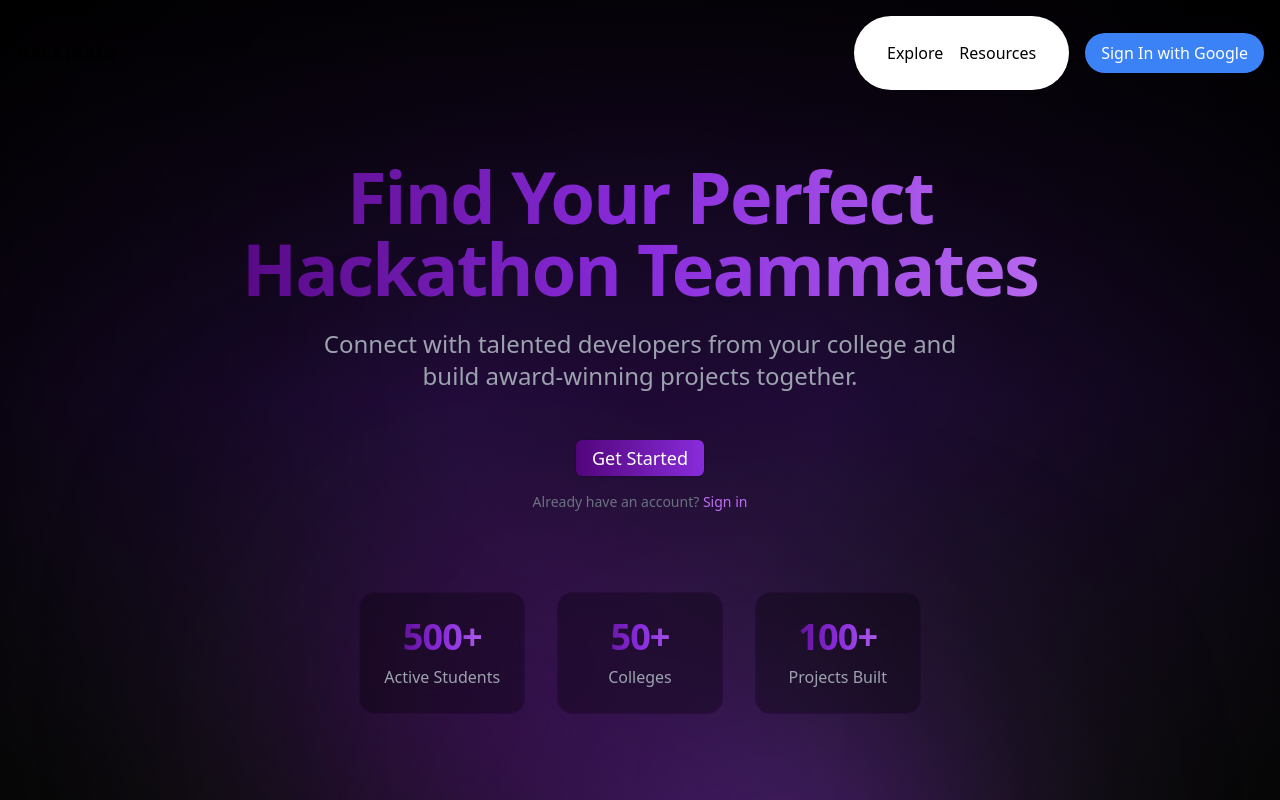
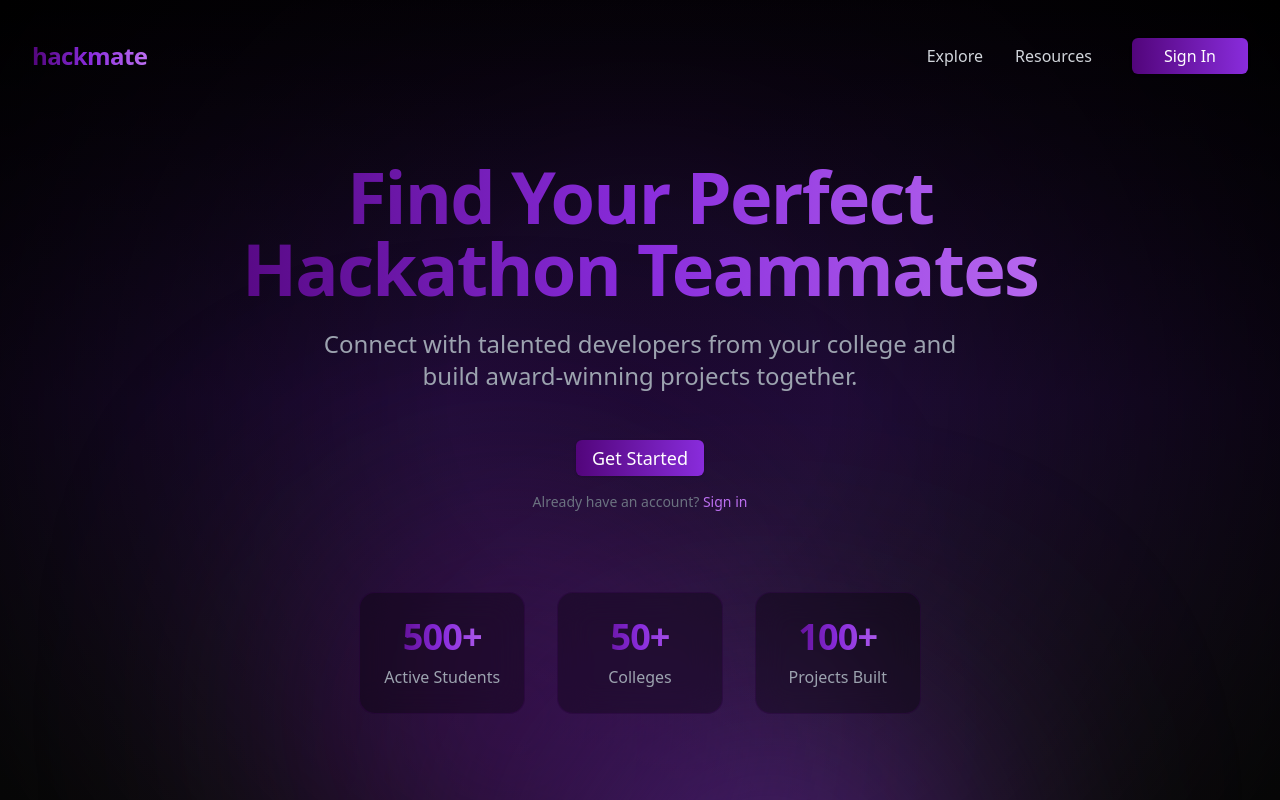
Before and after one commit to kichuman28/hackmatev0, a Next.js app: page / in a window 1280 px wide. Shown: the top 800 px of the page. Built offline with nearby package versions, Linux system fonts and the light colour scheme; no server answers.

Commit message:
Update: Changed the ui of the navbar

```diff
--- a/app/components/Navbar.tsx
+++ b/app/components/Navbar.tsx
@@ -4,14 +4,17 @@ import React, { useState, useEffect } from 'react';
 import Link from 'next/link';
 import { useRouter } from 'next/navigation';
 import { useAuth } from '@/app/hooks/useAuth';
-import { HoveredLink, Menu, MenuItem} from "./ui/navbar-menu";
+import { HoveredLink, Menu, MenuItem } from "./ui/navbar-menu";
 import { cn } from "@/app/lib/utils";
+import { Button } from './ui/button';
+import { Menu as MenuIcon, X } from 'lucide-react';
 
 const Navbar = ({ className }: { className?: string }) => {
   const router = useRouter();
   const { user, signInWithGoogle, logout } = useAuth();
   const [active, setActive] = useState<string | null>(null);
   const [isScrolled, setIsScrolled] = useState(false);
+  const [isMobileMenuOpen, setIsMobileMenuOpen] = useState(false);
 
   useEffect(() => {
     const handleScroll = () => {
@@ -24,10 +27,7 @@ const Navbar = ({ className }: { className?: string }) => {
 
   const handleLogout = async () => {
     try {
-      // First navigate away from protected routes
       router.push('/');
-
-      // Then perform logout
       await logout();
     } catch (error) {
       console.error('Error logging out:', error);
@@ -38,29 +38,32 @@ const Navbar = ({ className }: { className?: string }) => {
     <nav className={cn(
       "fixed top-0 inset-x-0 z-50 transition-all duration-300",
       isScrolled
-        ? "max-w-3xl mx-auto mt-4 rounded-full bg-white/80 dark:bg-zinc-800/80 shadow-lg backdrop-blur-md"
-        : "w-full bg-transparent",
+        ? "bg-black/50 backdrop-blur-lg border-b border-white/10"
+        : "bg-transparent py-4",
       className
     )}>
-      <div className={cn(
-        "flex justify-between items-center",
-        isScrolled ? "p-2" : "p-4"
-      )}>
-        <Link href="/" className="text-xl font-bold text-black dark:text-white">
+      <div className="max-w-7xl mx-auto px-6 lg:px-8">
+        <div className="flex justify-between items-center h-20">
+          {/* Logo */}
+          <Link href="/" className="flex items-center space-x-2">
+            <span className="text-2xl font-bold gradient-text tracking-tight">
               hackmate
+            </span>
           </Link>
-        <div className="flex items-center space-x-4">
+
+          {/* Desktop Navigation */}
+          <div className="hidden md:flex items-center space-x-10">
             <Menu setActive={setActive}>
               <MenuItem setActive={setActive} active={active} item="Explore">
-              <div className="flex flex-col space-y-4 text-sm">
+                <div className="flex flex-col space-y-4 text-base">
                   <HoveredLink href="/hackathons">Hackathons</HoveredLink>
                   <HoveredLink href="/teams">Teams</HoveredLink>
                   <HoveredLink href="/projects">Projects</HoveredLink>
                 </div>
               </MenuItem>
               {user && (
-              <MenuItem setActive={setActive} active={active} item="My Account">
-                <div className="flex flex-col space-y-4 text-sm">
+                <MenuItem setActive={setActive} active={active} item="Dashboard">
+                  <div className="flex flex-col space-y-4 text-base">
                     <HoveredLink href="/profile">Profile</HoveredLink>
                     <HoveredLink href="/dashboard">Find hackers!</HoveredLink>
                     <HoveredLink href="/discover">Discover</HoveredLink>
@@ -69,30 +72,99 @@ const Navbar = ({ className }: { className?: string }) => {
                 </MenuItem>
               )}
               <MenuItem setActive={setActive} active={active} item="Resources">
-              <div className="flex flex-col space-y-4 text-sm">
+                <div className="flex flex-col space-y-4 text-base">
                   <HoveredLink href="/guides">Guides</HoveredLink>
                   <HoveredLink href="/faq">FAQ</HoveredLink>
-                <HoveredLink href="/contact">Contact Us</HoveredLink>
+                  <HoveredLink href="/contact">Contact</HoveredLink>
                 </div>
               </MenuItem>
             </Menu>
+
             {user ? (
-            <button
+              <Button
                 onClick={handleLogout}
-              className="bg-red-500 text-white px-4 py-2 rounded-full hover:bg-red-600 transition-colors"
+                className="primary-button text-base px-8 py-2.5"
               >
                 Logout
+              </Button>
+            ) : (
+              <Button
+                onClick={signInWithGoogle}
+                className="primary-button text-base px-8 py-2.5"
+              >
+                Sign In
+              </Button>
+            )}
+          </div>
+
+          {/* Mobile menu button */}
+          <div className="md:hidden">
+            <button
+              onClick={() => setIsMobileMenuOpen(!isMobileMenuOpen)}
+              className="text-gray-300 hover:text-white p-2"
+            >
+              {isMobileMenuOpen ? (
+                <X className="h-7 w-7" />
+              ) : (
+                <MenuIcon className="h-7 w-7" />
+              )}
             </button>
+          </div>
+        </div>
+      </div>
+
+      {/* Mobile menu */}
+      {isMobileMenuOpen && (
+        <div className="md:hidden bg-black/90 backdrop-blur-lg border-b border-white/10">
+          <div className="px-6 pt-4 pb-6 space-y-4">
+            <Link href="/hackathons"
+              className="block px-4 py-3 text-base font-medium text-gray-300 hover:text-white hover:bg-white/10 rounded-lg">
+              Hackathons
+            </Link>
+            <Link href="/teams"
+              className="block px-4 py-3 text-base font-medium text-gray-300 hover:text-white hover:bg-white/10 rounded-lg">
+              Teams
+            </Link>
+            <Link href="/projects"
+              className="block px-4 py-3 text-base font-medium text-gray-300 hover:text-white hover:bg-white/10 rounded-lg">
+              Projects
+            </Link>
+            {user && (
+              <>
+                <Link href="/profile"
+                  className="block px-4 py-3 text-base font-medium text-gray-300 hover:text-white hover:bg-white/10 rounded-lg">
+                  Profile
+                </Link>
+                <Link href="/dashboard"
+                  className="block px-4 py-3 text-base font-medium text-gray-300 hover:text-white hover:bg-white/10 rounded-lg">
+                  Dashboard
+                </Link>
+                <Link href="/chats"
+                  className="block px-4 py-3 text-base font-medium text-gray-300 hover:text-white hover:bg-white/10 rounded-lg">
+                  Messages
+                </Link>
+              </>
+            )}
+            <div className="pt-4">
+              {user ? (
+                <Button
+                  onClick={handleLogout}
+                  className="w-full primary-button text-sm"
+                >
+                  Logout
+                </Button>
               ) : (
-            <button
+                <Button
                   onClick={signInWithGoogle}
-              className="bg-blue-500 text-white px-4 py-2 rounded-full hover:bg-blue-600 transition-colors"
+                  className="w-full primary-button text-sm"
                 >
-              Sign In with Google
-            </button>
+                  Sign In
+                </Button>
               )}
             </div>
           </div>
+        </div>
+      )}
     </nav>
   );
 };
--- a/app/components/ui/navbar-menu.tsx
+++ b/app/components/ui/navbar-menu.tsx
@@ -25,10 +25,10 @@ export const MenuItem = ({
   children?: React.ReactNode;
 }) => {
   return (
-    <div onMouseEnter={() => setActive(item)} className="relative ">
+    <div onMouseEnter={() => setActive(item)} className="relative">
       <motion.p
         transition={{ duration: 0.3 }}
-        className="cursor-pointer text-black hover:opacity-[0.9] dark:text-white"
+        className="cursor-pointer text-base text-gray-300 hover:text-white transition-colors font-medium"
       >
         {item}
       </motion.p>
@@ -39,16 +39,15 @@ export const MenuItem = ({
           transition={transition}
         >
           {active === item && (
-            <div className="absolute top-[calc(100%_+_1.2rem)] left-1/2 transform -translate-x-1/2 pt-4">
+            <div className="absolute top-[calc(100%_+_1.5rem)] left-1/2 transform -translate-x-1/2">
+              <div className="absolute -top-[1.75rem] left-0 right-0 h-[1.75rem] bg-transparent" />
+
               <motion.div
                 transition={transition}
-                layoutId="active" // layoutId ensures smooth animation
-                className="bg-white dark:bg-black backdrop-blur-sm rounded-2xl overflow-hidden border border-black/[0.2] dark:border-white/[0.2] shadow-xl"
+                layoutId="active"
+                className="bg-black/80 backdrop-blur-sm rounded-xl overflow-hidden border border-white/10 shadow-xl"
               >
-                <motion.div
-                  layout // layout ensures smooth animation
-                  className="w-max h-full p-4"
-                >
+                <motion.div layout className="w-max h-full p-6">
                   {children}
                 </motion.div>
               </motion.div>
@@ -69,8 +68,8 @@ export const Menu = ({
 }) => {
   return (
     <nav
-      onMouseLeave={() => setActive(null)} // resets the state
-      className="relative rounded-full border border-transparent dark:bg-black dark:border-white/[0.2] bg-white shadow-input flex justify-center space-x-4 px-8 py-6 "
+      onMouseLeave={() => setActive(null)}
+      className="relative flex items-center space-x-8"
     >
       {children}
     </nav>
@@ -113,7 +112,7 @@ export const HoveredLink = ({ children, ...rest }: { children: React.ReactNode }
   return (
     <Link
       {...rest}
-      className="text-neutral-700 dark:text-neutral-200 hover:text-black "
+      className="text-gray-300 hover:text-white transition-colors py-2 block"
     >
       {children}
     </Link>
```
Lines whose indentation alone changed are shown as unchanged.
